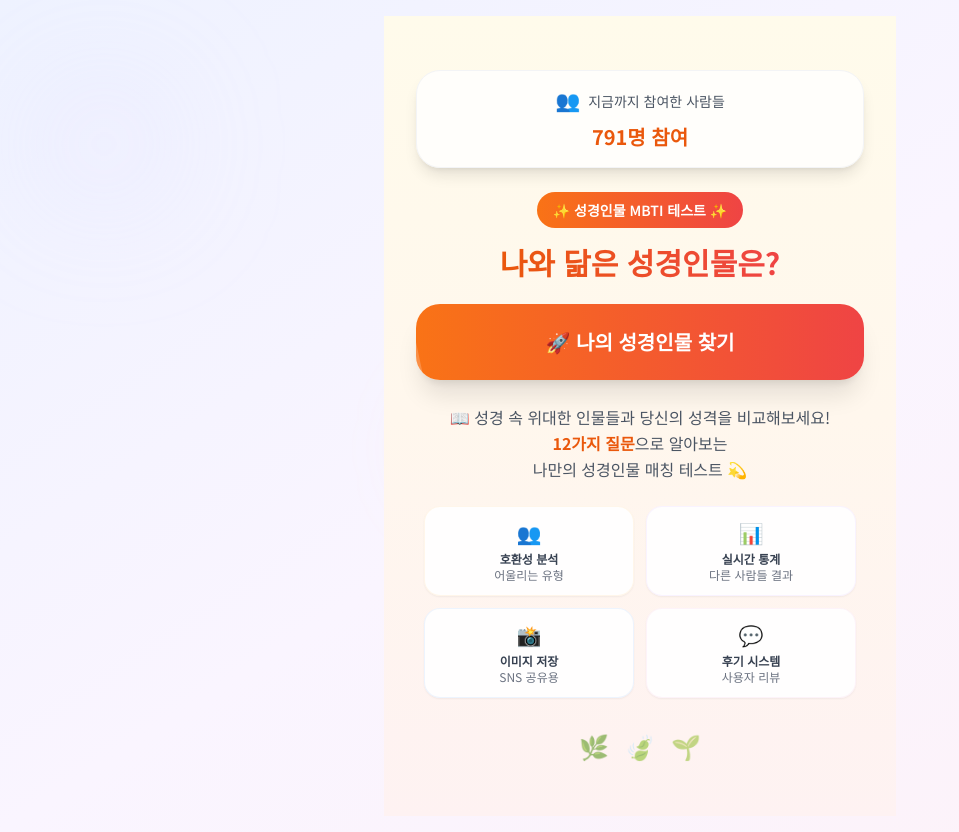
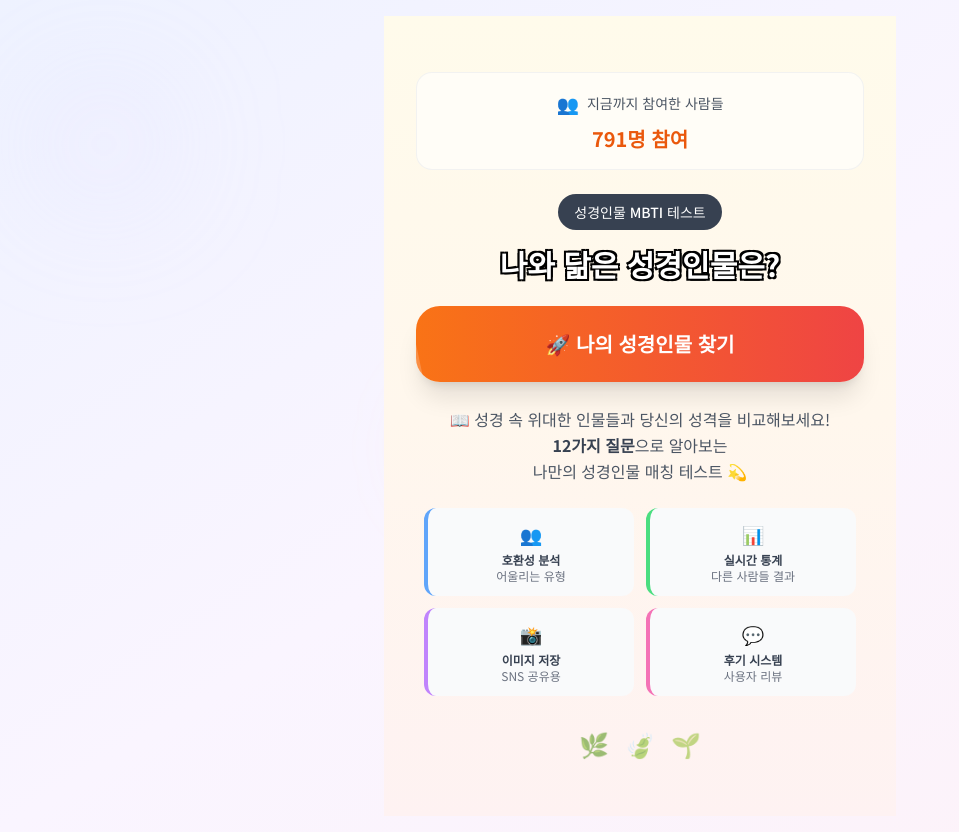
Before and after one commit to angibeom0985-arch/b-mbti_test, a React (Vite) app: page / in a window 1280 px wide. Shown: the whole page, without its empty margins (0-959 px from the left). Built offline with nearby package versions, Linux system fonts and the light colour scheme.

Commit message:
심플 디자인 적용: 주황색 줄이고 정보 카드를 왼쪽 테두리 스타일로 변경, 제목에 흰색+검정 테두리 적용

```diff
--- a/components/StartScreen.tsx
+++ b/components/StartScreen.tsx
@@ -41,9 +41,9 @@ const StartScreen: React.FC<StartScreenProps> = ({ onStart }) => {
       <div className="w-full max-w-md mx-auto text-center">
 
         {/* 1. 지금까지 참여한 사람들 */}
-        <div className="mb-6 bg-white/80 rounded-3xl p-4 shadow-lg border border-gray-100">
+        <div className="mb-6 bg-white/60 rounded-2xl p-4 border border-gray-200/50">
           <div className="flex items-center justify-center space-x-2 mb-2">
-            <span className="text-xl animate-bounce">👥</span>
+            <span className="text-lg">👥</span>
             <p className="text-sm font-medium text-gray-600">지금까지 참여한 사람들</p>
           </div>
           <p className="text-xl font-bold text-orange-600 tabular-nums">
@@ -56,13 +56,20 @@ const StartScreen: React.FC<StartScreenProps> = ({ onStart }) => {
         {/* 2. 사이트 제목 */}
         <div className="mb-6">
           <div className="mb-4 text-center">
-            <span className="inline-block bg-gradient-to-r from-orange-500 to-red-500 text-white px-4 py-2 rounded-full text-sm font-semibold">
-              ✨ 성경인물 MBTI 테스트 ✨
+            <span className="inline-block bg-gray-700 text-white px-4 py-2 rounded-full text-sm font-medium">
+              성경인물 MBTI 테스트
             </span>
           </div>
 
-          <h1 className="text-2xl md:text-3xl font-bold text-gray-800 mb-4 leading-tight">
-            <span className="bg-gradient-to-r from-orange-600 to-red-500 bg-clip-text text-transparent">나와 닮은 성경인물은?</span>
+          <h1 className="text-2xl md:text-3xl font-bold mb-4 leading-tight text-center">
+            <span
+              className="text-white font-black"
+              style={{
+                textShadow: '2px 2px 0px #000, -2px -2px 0px #000, 2px -2px 0px #000, -2px 2px 0px #000, 1px 1px 0px #000, -1px -1px 0px #000, 1px -1px 0px #000, -1px 1px 0px #000'
+              }}
+            >
+              나와 닮은 성경인물은?
+            </span>
           </h1>
         </div>
 
@@ -78,29 +85,29 @@ const StartScreen: React.FC<StartScreenProps> = ({ onStart }) => {
         {/* 4. 사이트 소개 */}
         <div className="text-gray-600 text-base leading-relaxed mb-6 px-4">
           📖 성경 속 위대한 인물들과 당신의 성격을 비교해보세요!<br />
-          <span className="font-bold text-orange-600">12가지 질문</span>으로 알아보는<br />
+          <span className="font-bold text-gray-700">12가지 질문</span>으로 알아보는<br />
           나만의 성경인물 매칭 테스트 💫
         </div>
 
         {/* 5. 특징 미리보기 - 호환성 분석, 이미지 저장, 결과 공유, 후기 시스템 */}
         <div className="grid grid-cols-2 gap-3 mb-6 px-2">
-          <div className="bg-white/90 rounded-2xl p-3 shadow-sm border border-orange-100/50">
-            <div className="text-xl mb-1">👥</div>
+          <div className="bg-gray-50 rounded-xl p-3 border-l-4 border-blue-400">
+            <div className="text-lg mb-1">👥</div>
             <div className="text-xs font-semibold text-gray-700">호환성 분석</div>
             <div className="text-xs text-gray-500">어울리는 유형</div>
           </div>
-          <div className="bg-white/90 rounded-2xl p-3 shadow-sm border border-purple-100/50">
-            <div className="text-xl mb-1">📊</div>
+          <div className="bg-gray-50 rounded-xl p-3 border-l-4 border-green-400">
+            <div className="text-lg mb-1">📊</div>
             <div className="text-xs font-semibold text-gray-700">실시간 통계</div>
             <div className="text-xs text-gray-500">다른 사람들 결과</div>
           </div>
-          <div className="bg-white/90 rounded-2xl p-3 shadow-sm border border-blue-100/50">
-            <div className="text-xl mb-1">📸</div>
+          <div className="bg-gray-50 rounded-xl p-3 border-l-4 border-purple-400">
+            <div className="text-lg mb-1">📸</div>
             <div className="text-xs font-semibold text-gray-700">이미지 저장</div>
             <div className="text-xs text-gray-500">SNS 공유용</div>
           </div>
-          <div className="bg-white/90 rounded-2xl p-3 shadow-sm border border-pink-100/50">
-            <div className="text-xl mb-1">💬</div>
+          <div className="bg-gray-50 rounded-xl p-3 border-l-4 border-pink-400">
+            <div className="text-lg mb-1">💬</div>
             <div className="text-xs font-semibold text-gray-700">후기 시스템</div>
             <div className="text-xs text-gray-500">사용자 리뷰</div>
           </div>
```
